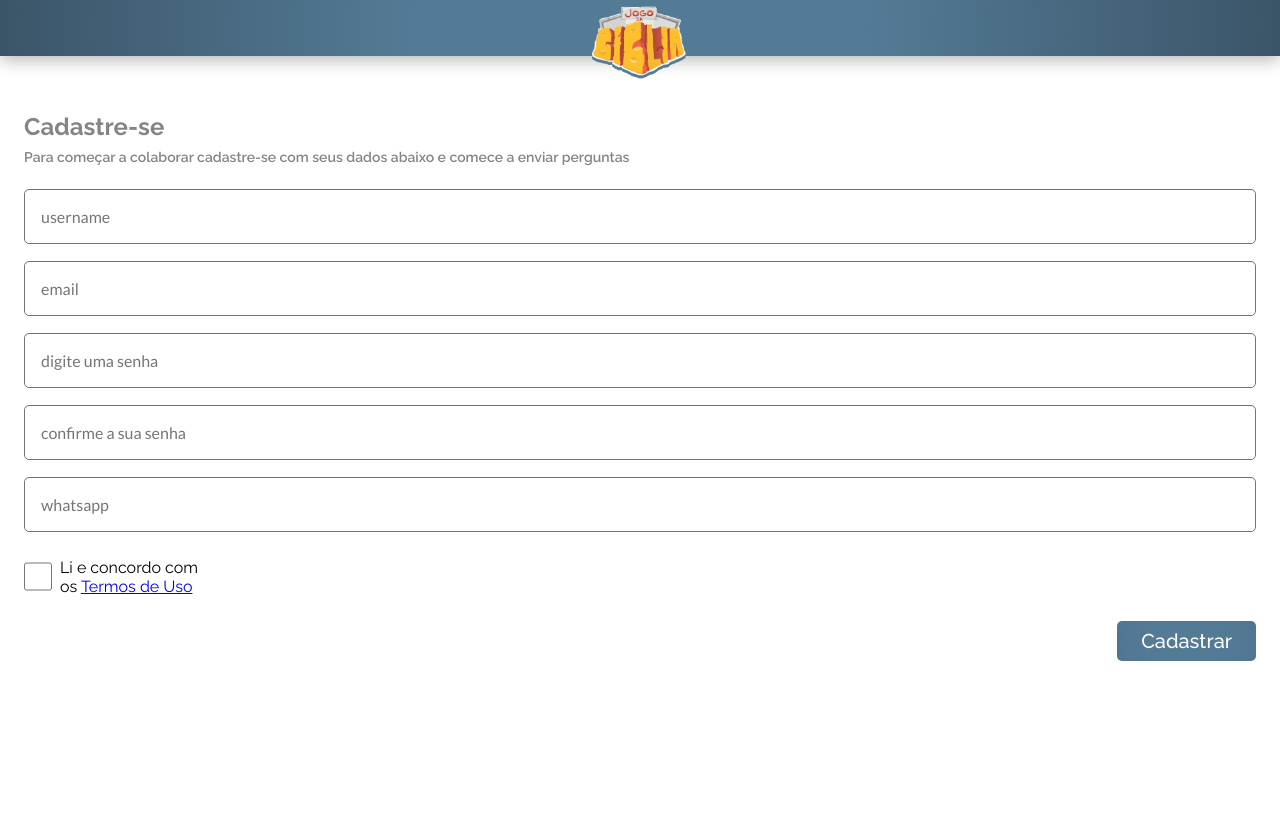
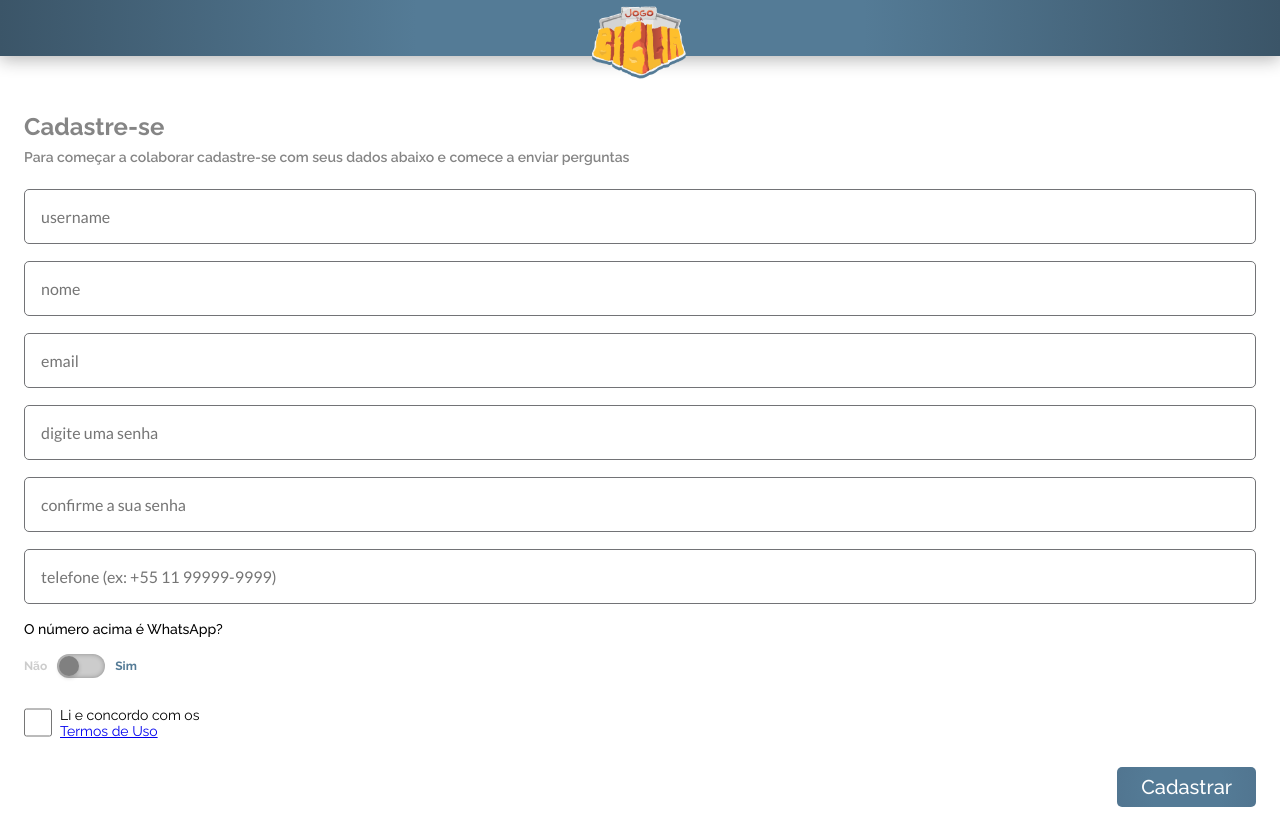
Before and after one commit to willsf2021/login-register-bible-s-game, a React (Create React App) app: page / in a window 1280 px wide. Before the commit the page ends 800 px from the top, so only its background shows below. Built offline with nearby package versions, Linux system fonts and the light colour scheme.

Commit message:
Components and views reordered, user registration mutation logic updated

```diff
--- a/src/App.js
+++ b/src/App.js
@@ -1,6 +1,6 @@
 import React from "react";
 import Login from "./views/Login/index";
-import Register from "./components/Register/index";
+import Register from "./views/Register/index";
 import GlobalStyle from "./styles";
 import { ApolloClient, InMemoryCache, ApolloProvider } from "@apollo/client";
 
--- a/src/components/Input/styles.js
+++ b/src/components/Input/styles.js
@@ -6,7 +6,8 @@ export default styled.div`
   row-gap: 8px;
 
   input{
-    height: 55px;
+
+  height: 55px;
   border: 1px solid #727376;
   border-radius: 5px;
   font: 500 16px "Lato", sans-serif;
--- a/src/components/Register/index.jsx
+++ /dev/null
@@ -1,5 +0,0 @@
-import RegisterForm from "./RegisterForm";
-
-export default function Cadastro() {
-  return <RegisterForm />;
-}
--- a/src/components/Register/styles.js
+++ /dev/null
@@ -1,59 +0,0 @@
-import styled from "styled-components";
-
-export const RegisterContainer = styled.div`
-  height: 100vh;
-  display: flex;
-  flex-direction: column;
-`;
-
-export const DivHeader = styled.div`
-  background: radial-gradient(circle, #547b96 35%, #3b5568 100%);
-  height: 56px;
-  padding: 24px 0px;
-  text-align: center;
-  box-shadow: 0px 4px 16px 0px rgba(21, 21, 21, 0.3);
-`;
-
-export const StyledLogo = styled.img`
-  position: relative;
-  bottom: 22px;
-  width: 96px;
-  filter: drop-shadow(0px 3px 0px #547b96);
-`;
-
-export const DivMain = styled.div`
-  display: flex;
-  flex-direction: column;
-  justify-content: space-around;
-  padding: 56px 24px 24px;
-  max-height: 100%;
-  flex: 1;
-
-  form {
-    display: flex;
-    flex-direction: column;
-    flex: 1;
-  }
-`;
-
-export const CheckboxContainer = styled.div`
-  input {
-    width: 28px;
-    box-shadow: none;
-    &:focus,
-    &:active {
-      box-shadow: none;
-    }
-  }
-  column-gap: 8px;
-  display: flex;
-  align-items: center;
-  width: 176px;
-`;
-
-export const ContainerTitlePara = styled.div`
-  display: flex;
-  flex-direction: column;
-  row-gap: 8px;
-  margin-bottom: 24px;
-`;
--- a/src/views/Login/validationSchema.js
+++ b/src/views/Login/validationSchema.js
@@ -1,6 +1,14 @@
 import * as Yup from "yup";
 
 export default Yup.object({
-    username: Yup.string().required("O nome de usuário é obrigatório"),
-    password: Yup.string().required("A senha é obrigatória"),
-  })
+  username: Yup.string().required("O nome de usuário é obrigatório"),
+  name: Yup.string().required("O nome é obrigatório"),
+  password: Yup.string().required("A senha é obrigatória"),
+  confirmPassword: Yup.string()
+    .oneOf([Yup.ref("password"), null], "As senhas precisam ser iguais")
+    .required("A confirmação de senha é obrigatória"),
+  terms: Yup.bool()
+    .oneOf([true], "Você deve aceitar os Termos de Uso")
+    .required("É obrigatório aceitar os Termos de Uso"),
+  email: Yup.string().required("O email é obrigatório"),
+});
--- a/src/components/Register/RegisterForm.jsx
+++ b/src/views/Register/index.jsx
@@ -1,7 +1,7 @@
 import React from "react";
 import { useFormik } from "formik";
-import validationSchema from "../../views/Login/validationSchema";
-import StyledInput from "../../components/Input";
+import validationSchema from "../Login/validationSchema";
+import StyledInput from "../../components/Input/index";
 import Logo from "../../assets/logo-vetor.png";
 import {
   RegisterContainer,
@@ -10,34 +10,22 @@ import {
   DivMain,
   CheckboxContainer,
   ContainerTitlePara,
+  CheckboxContainerWpp,
+  StyledIsWhatsappLabel,
 } from "./styles";
-import { Form, Button } from "../../views/Login/styles";
-import Title from "../Title";
-import Paragraph from "../Paragraph/index";
+import { Form, Button } from "../Login/styles";
+import Title from "../../components/Title";
+import Paragraph from "../../components/Paragraph/index";
 import { gql } from "@apollo/client";
 import { useMutation } from "@apollo/client";
 
+// Definindo a mutação GraphQL
 const REGISTER_USER = gql`
-  mutation cadastrarUsuario(
-    $email: String!
-    $password: String!
-    $username: String!
-    $isStaff: Boolean!
-  ) {
-    cadastrarUsuario(
-      email: $email
-      password: $password
-      username: $username
-      isStaff: $isStaff
-    ) {
+  mutation cadastrarUsuario($novoUsuario: UsuarioInput!) {
+    cadastrarUsuario(novoUsuario: $novoUsuario) {
       usuario {
         email
         id
-        isActive
-        isStaff
-        isSuperuser
-        pontuacao
-        username
       }
     }
   }
@@ -49,29 +37,48 @@ export default function RegisterForm() {
 
   const formik = useFormik({
     initialValues: {
+      name: "",
+      phone: "", // Mantenha a consistência do nome aqui
+      isWhatsapp: false,
+      email: "",
       username: "",
-      email: "",
       password: "",
+      confirmPassword: "",
       terms: false,
     },
     validationSchema,
     onSubmit: (values) => {
+      const requestData = {
+        name: values.name,
+        phone: values.phone,
+        username: values.username,
+        email: values.email,
+        password: values.password,
+        isWhatsapp: values.isWhatsapp,
+      };
+
+      // Chama a mutação com o objeto novoUsuario
       cadastrarUsuario({
-        variables: {
-          username: values.username,
-          email: values.email,
-          password: values.password,
-          isStaff: false,
-        },
+        variables: { novoUsuario: requestData }, // Passa novoUsuario diretamente
       })
         .then((response) => {
           console.log("Usuário cadastrado com sucesso", response.data);
         })
         .catch((err) => {
           console.error("Erro ao cadastrar usuário", err);
+          if (err.graphQLErrors) {
+            err.graphQLErrors.forEach(({ message }) => {
+              console.error("GraphQL Error:", message);
+            });
+          }
         });
     },
   });
+
+  const handleWhatsappChange = () => {
+    formik.setFieldValue("isWhatsapp", !formik.values.isWhatsapp);
+  };
+
   return (
     <RegisterContainer>
       <DivHeader>
@@ -90,6 +97,12 @@ export default function RegisterForm() {
             formik={formik}
           />
           <StyledInput
+            name="name"
+            type="text"
+            placeholder="nome"
+            formik={formik}
+          />
+          <StyledInput
             name="email"
             type="email"
             placeholder="email"
@@ -102,18 +115,32 @@ export default function RegisterForm() {
             formik={formik}
           />
           <StyledInput
-            name="password"
+            name="confirmPassword"
             type="password"
             placeholder="confirme a sua senha"
             formik={formik}
           />
           <StyledInput
-            name="whatsapp"
-            type="number"
-            placeholder="whatsapp"
+            name="phone" // Alterado para "phone"
+            type="text" // Alterado para "text" para aceitar números com formato
+            placeholder="telefone (ex: +55 11 99999-9999)"
             formik={formik}
           />
-
+          <StyledIsWhatsappLabel>
+            O número acima é WhatsApp?
+          </StyledIsWhatsappLabel>
+          <CheckboxContainerWpp>
+            <span className="text yes">Não</span>
+            <label className="switch">
+              <input
+                type="checkbox"
+                checked={formik.values.isWhatsapp}
+                onChange={handleWhatsappChange}
+              />
+              <span className="slider"></span>
+            </label>
+            <span className="text no">Sim</span>
+          </CheckboxContainerWpp>
           <CheckboxContainer>
             <StyledInput name="terms" type="checkbox" formik={formik} />
             <label htmlFor="terms">
@@ -121,7 +148,9 @@ export default function RegisterForm() {
             </label>
           </CheckboxContainer>
           <span>
-            <Button type="submit">Cadastrar</Button>
+            <Button type="submit" disabled={loading}>
+              Cadastrar
+            </Button>
           </span>
         </Form>
       </DivMain>
--- /dev/null
+++ b/src/views/Register/styles.js
@@ -0,0 +1,142 @@
+import styled from "styled-components";
+
+export const RegisterContainer = styled.div`
+  height: 100vh;
+  display: flex;
+  flex-direction: column;
+`;
+
+export const DivHeader = styled.div`
+  background: radial-gradient(circle, #547b96 35%, #3b5568 100%);
+  height: 56px;
+  padding: 24px 0px;
+  text-align: center;
+  box-shadow: 0px 4px 16px 0px rgba(21, 21, 21, 0.3);
+`;
+
+export const StyledLogo = styled.img`
+  position: relative;
+  bottom: 22px;
+  width: 96px;
+  filter: drop-shadow(0px 3px 0px #547b96);
+`;
+
+export const DivMain = styled.div`
+  display: flex;
+  flex-direction: column;
+  justify-content: space-around;
+  padding: 56px 24px 24px;
+  max-height: 100%;
+  flex: 1;
+
+  form {
+    display: flex;
+    flex-direction: column;
+    flex: 1;
+  }
+`;
+
+export const CheckboxContainer = styled.div`
+  input {
+    width: 28px;
+    box-shadow: none;
+    &:focus,
+    &:active {
+      box-shadow: none;
+    }
+  }
+  font-size: 14px;
+
+  column-gap: 8px;
+  display: flex;
+  align-items: center;
+  width: 176px;
+`;
+
+export const ContainerTitlePara = styled.div`
+  display: flex;
+  flex-direction: column;
+  row-gap: 8px;
+  margin-bottom: 24px;
+`;
+
+export const CheckboxContainerWpp = styled.div`
+  display: inline-flex;
+  align-items: center;
+  cursor: pointer;
+  position: relative;
+
+  .switch {
+    position: relative;
+    width: 48px;
+    height: 24px;
+    background-color: #ccc;
+    border-radius: 15px;
+    box-shadow: inset 0 0 5px rgba(0, 0, 0, 0.3);
+    transition: background-color 0.3s ease-in-out;
+    margin: 0 10px;
+  }
+
+  .switch input {
+    opacity: 0;
+    width: 0;
+    height: 0;
+  }
+
+  .slider {
+    position: absolute;
+    top: 2px;
+    left: 2px;
+    width: 20px;
+    height: 20px;
+    background-color: white;
+    border-radius: 50%;
+    transition: all 0.3s ease-in-out;
+    box-shadow: 0 2px 4px rgba(0, 0, 0, 0.2);
+    background-color: gray;
+  }
+
+  .switch input:checked + .slider {
+    left: 25px;
+    background-color: #547b96;
+  }
+
+  .text {
+    font-size: 12px;
+    font-weight: bold;
+    color: #333;
+  }
+
+  .yes {
+    color: #ccc;
+    margin-right: 0px;
+  }
+
+  .no {
+    margin-left: 0px;
+    color: #547b96;
+  }
+
+  /* Estilo do texto quando o checkbox está checked */
+  input:checked ~ .no {
+    color: #ccc;
+  }
+
+  input:checked ~ .yes {
+    color: #547b96;
+  }
+
+  input:not(:checked) ~ .yes {
+    color: #ccc;
+  }
+
+  input:not(:checked) ~ .no {
+    color: #547b96;
+  }
+`;
+
+export const StyledIsWhatsappLabel = styled.label`
+  font-size: 14px;
+  font-weight: 500;
+  display: block;
+`;
```
Also changed, not shown: 1 other file (tests, documents, lock files or other folders).
